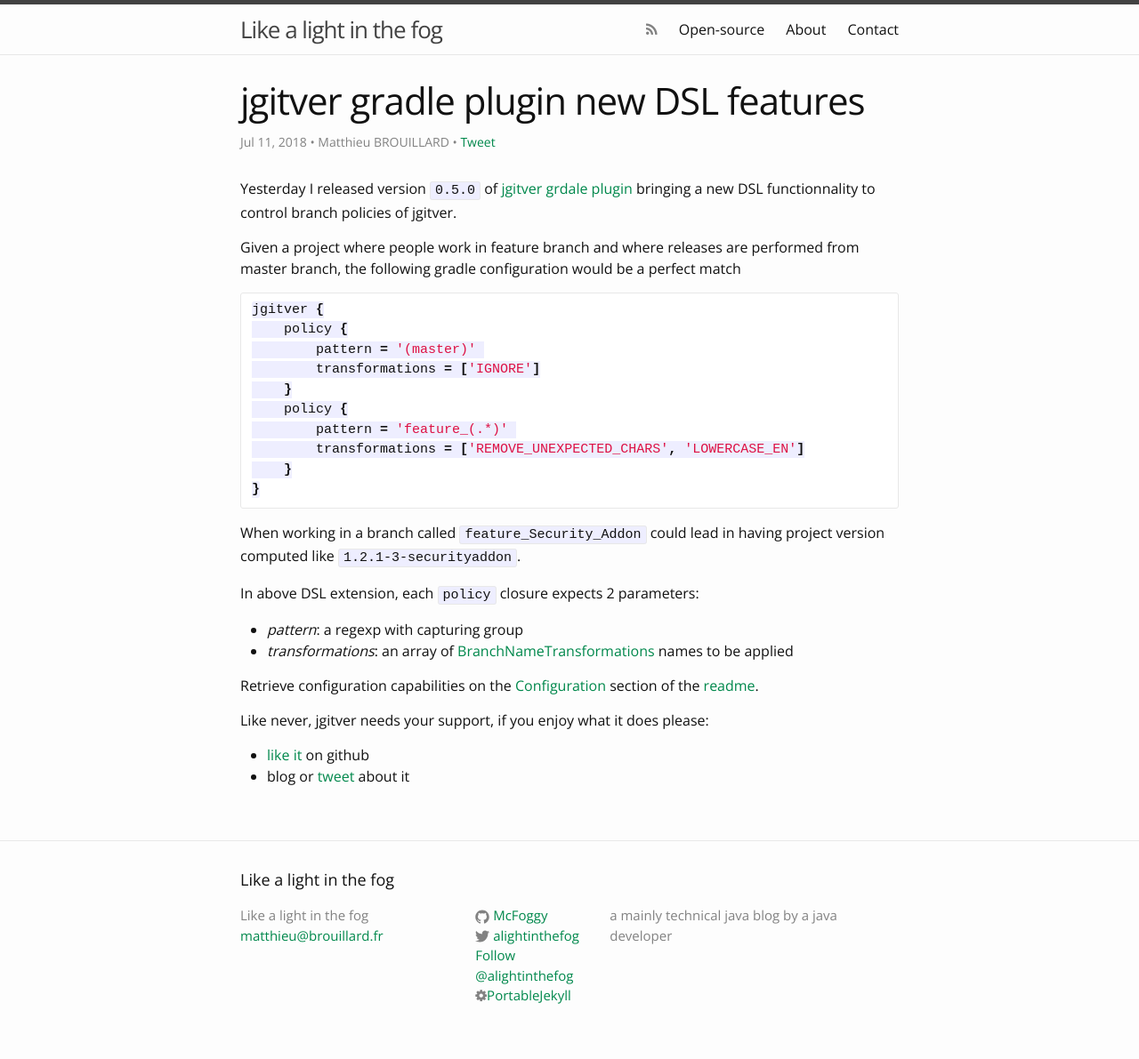
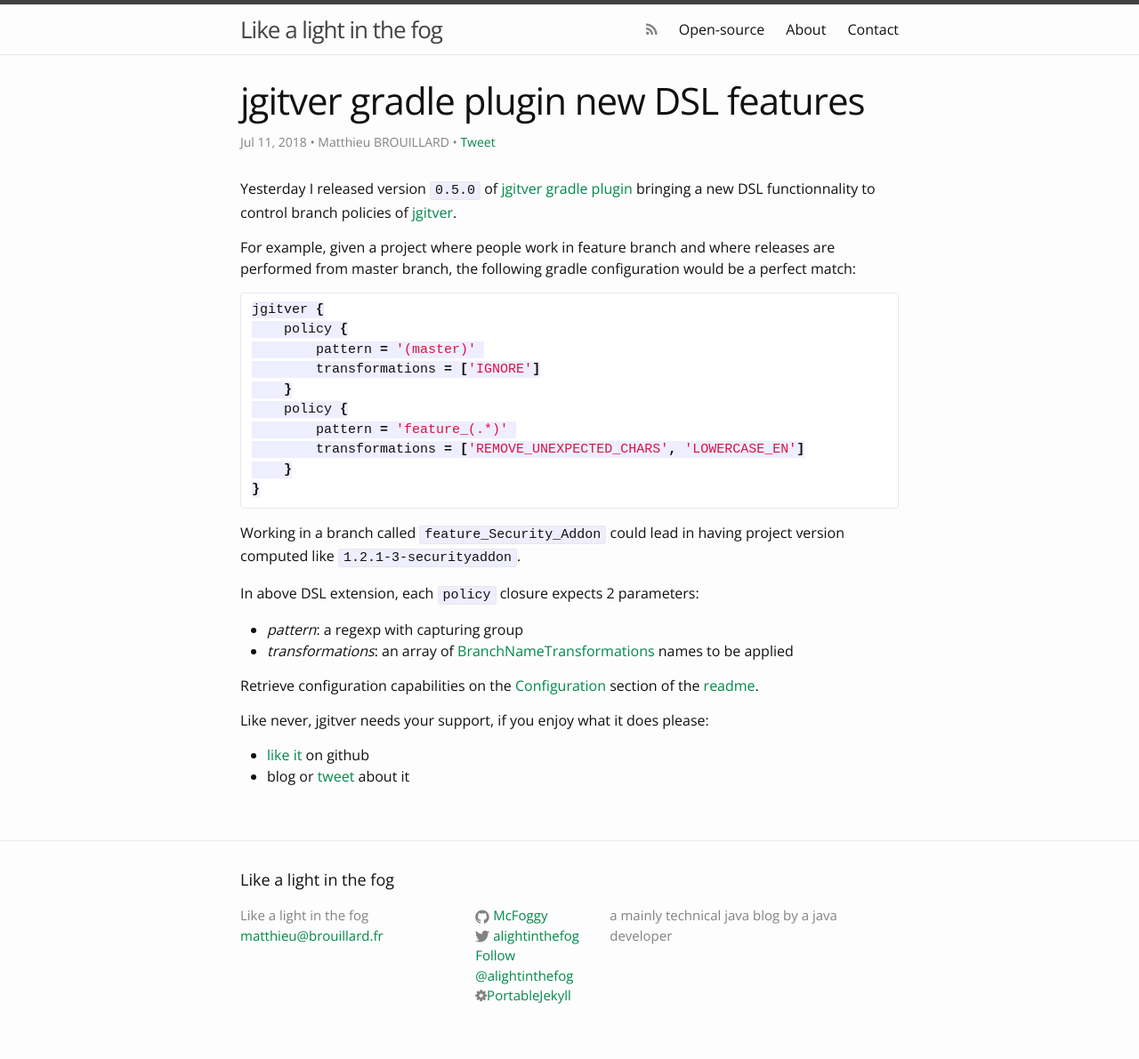
Before and after one commit to McFoggy/personal-blog, a Jekyll site: the page built from _posts/2018-07-11-jgitver-gradle-dsl.markdown, in a window 1280 px wide. Shown: the whole page at 89% size. Built offline with Jekyll 4.4.1, drawn with Linux system fonts in a browser that asks for light colours; nearby versions of some CDN libraries; comment, search, counter and statistics services are not loaded.

Commit message:
update DSL post

````diff
--- a/_posts/2018-07-11-jgitver-gradle-dsl.markdown
+++ b/_posts/2018-07-11-jgitver-gradle-dsl.markdown
@@ -6,9 +6,9 @@ author: Matthieu BROUILLARD
 tags: jgitver gradle git dsl maven
 ---
 
-Yesterday I released version `0.5.0` of [jgitver grdale plugin](https://github.com/jgitver/gradle-jgitver-plugin) bringing a new DSL functionnality to control branch policies of jgitver.
+Yesterday I released version `0.5.0` of [jgitver gradle plugin](https://github.com/jgitver/gradle-jgitver-plugin) bringing a new DSL functionnality to control branch policies of [jgitver](https://github.com/jgitver/jgitver).
 
-Given a project where people work in feature branch and where releases are performed from master branch, the following gradle configuration would be a perfect match
+For example, given a project where people work in feature branch and where releases are performed from master branch, the following gradle configuration would be a perfect match:
 
 ```groovy
 jgitver {
@@ -23,7 +23,7 @@ jgitver {
 }
 ```
 
-When working in a branch called `feature_Security_Addon` could lead in having project version computed like `1.2.1-3-securityaddon`.
+Working in a branch called `feature_Security_Addon` could lead in having project version computed like `1.2.1-3-securityaddon`.
 
 In above DSL extension, each `policy` closure expects 2 parameters:
 
````
